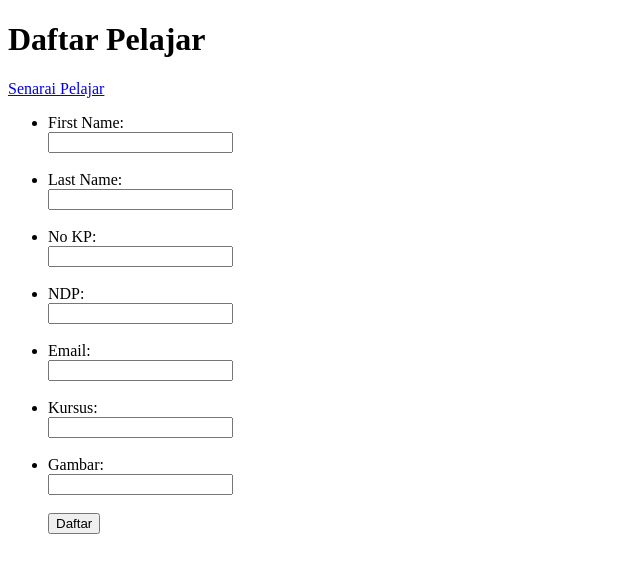
After one commit to nahar-2001/ciastcommunity, a PHP site: page /tambahpelajar.php in a window 1280 px wide. The commit adds this page. Shown: the top 573 px of the page, without its empty margins (0-640 px from the left). Run offline with PHP 8.4, Linux system fonts and the light colour scheme.

Commit message:
daftar pelajar

```diff
--- /dev/null
+++ b/Admin/tambahpelajar.php
@@ -0,0 +1,84 @@
+<?php
+
+// Panggil fail function
+require_once '../config.php';
+
+// Cek jika butang submit telah ditekan
+if (isset($_POST['submit'])) {
+
+    // Cek status daftar pelajar
+    if (daftar($condb, $_POST) > 0) {
+        echo "
+        <script>
+            alert('Data pelajar berjaya didaftar!');
+            document.location.href = 'admindashboard.php';
+        </script>
+        ";
+    } else {
+        echo "
+        <script>
+            alert('Data pelajar gagal didaftar!');
+        </script>
+        ";
+    }
+}
+
+?>
+<!DOCTYPE html>
+<html lang="en">
+
+<head>
+    <meta charset="UTF-8">
+    <meta name="viewport" content="width=device-width, initial-scale=1.0">
+    <title>Daftar Pelajar</title>
+</head>
+
+<body>
+    <h1>Daftar Pelajar</h1>
+
+    <a href="admindashboard.php">Senarai Pelajar</a>
+
+    <form action="" method="POST">
+        <ul>
+            <li>
+                <label for="fname">First Name:</label><br>
+                <input type="text" name="fname" id="fname" required>
+            </li>
+            <br>
+            <li>
+                <label for="lname">Last Name:</label><br>
+                <input type="text" name="lname" id="lname" required>
+            </li>
+            <br>
+            <li>
+                <label for="nokp">No KP:</label><br>
+                <input type="text" name="nokp" id="nokp" required>
+            </li>
+            <br>
+            <li>
+                <label for="ndp">NDP:</label><br>
+                <input type="text" name="ndp" id="ndp" required>
+            </li>
+            <br>
+            <li>
+                <label for="email">Email:</label><br>
+                <input type="text" name="email" id="email" required>
+            </li>
+            <br>
+            <li>
+                <label for="kursus">Kursus:</label><br>
+                <input type="text" name="kursus" id="kursus" required>
+            </li>
+            <br>
+            <li>
+                <label for="gambar">Gambar:</label><br>
+                <input type="text" name="gambar" id="gambar" required>
+            </li>
+            <br>
+            <button type="submit" name="submit">Daftar</button>
+        </ul>
+    </form>
+
+</body>
+
+</html>
--- a/config.php
+++ b/config.php
@@ -1,12 +1,14 @@
 <?php
-//database connect
-$condb = mysqli_connect('localhost','root', '', 'ciastcommunity');
-//check db connection
-if(!$condb) {
+
+// Sambungan ke database
+$condb = mysqli_connect('localhost', 'root', '', 'ciastcommunity');
+
+// Check DB connection
+if (!$condb) {
     die("Connection failed: " . mysqli_connect_error());
 }
 
-//query funtion
+// Query function
 function ambildata($condb, $query)
 {
     $result = mysqli_query($condb, $query); //Query
@@ -20,4 +22,42 @@ function ambildata($condb, $query)
     return $rows;
 }
 
-?>
+// Fungsi daftar pelajar
+function daftar($condb, $data)
+{
+
+    // Simpan setiap data dari post $data ke dalam variables
+    $fname = htmlspecialchars($data['fname']);
+    $lname = htmlspecialchars($data['lname']);
+    $nokp = htmlspecialchars($data['nokp']);
+    $ndp = htmlspecialchars($data['ndp']);
+    $email = htmlspecialchars($data['email']);
+    $kursus = htmlspecialchars($data['kursus']);
+    $gambar = htmlspecialchars($data['gambar']);
+
+    // Query INSERT data ke dalam database
+    $query = "INSERT INTO pelajar
+     VALUES
+     ('',
+     '$fname',
+     '$lname',
+     '$nokp',
+     '$ndp',
+     '$email',
+     '$kursus',
+     '$gambar'
+     )";
+
+    // Run query
+    mysqli_query($condb, $query);
+
+    return mysqli_affected_rows($condb);
+}
+
+// Fungsi delete pelajar
+function padampelajar($condb, $id)
+{
+    mysqli_query($condb, "DELETE FROM pelajar WHERE id = $id");
+
+    return mysqli_affected_rows($condb);
+}
```
Also changed, not shown: Admin/admindashboard.php (+10 -7 lines), User/usersignup.php (+7 -0 lines).
